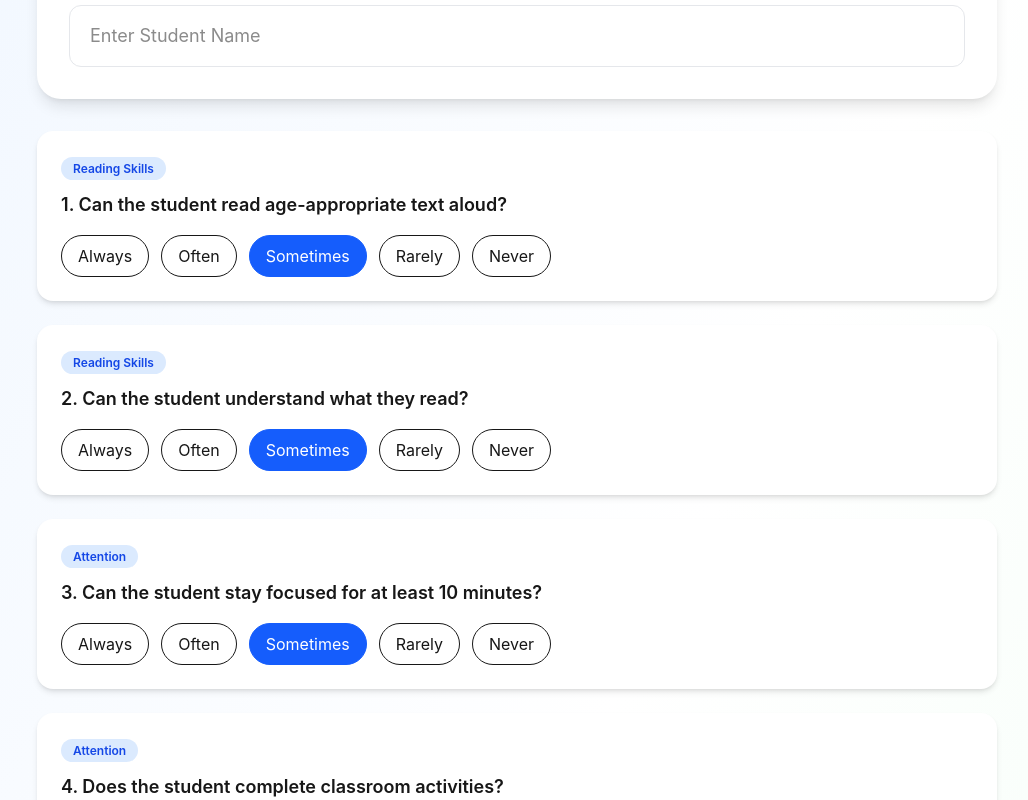
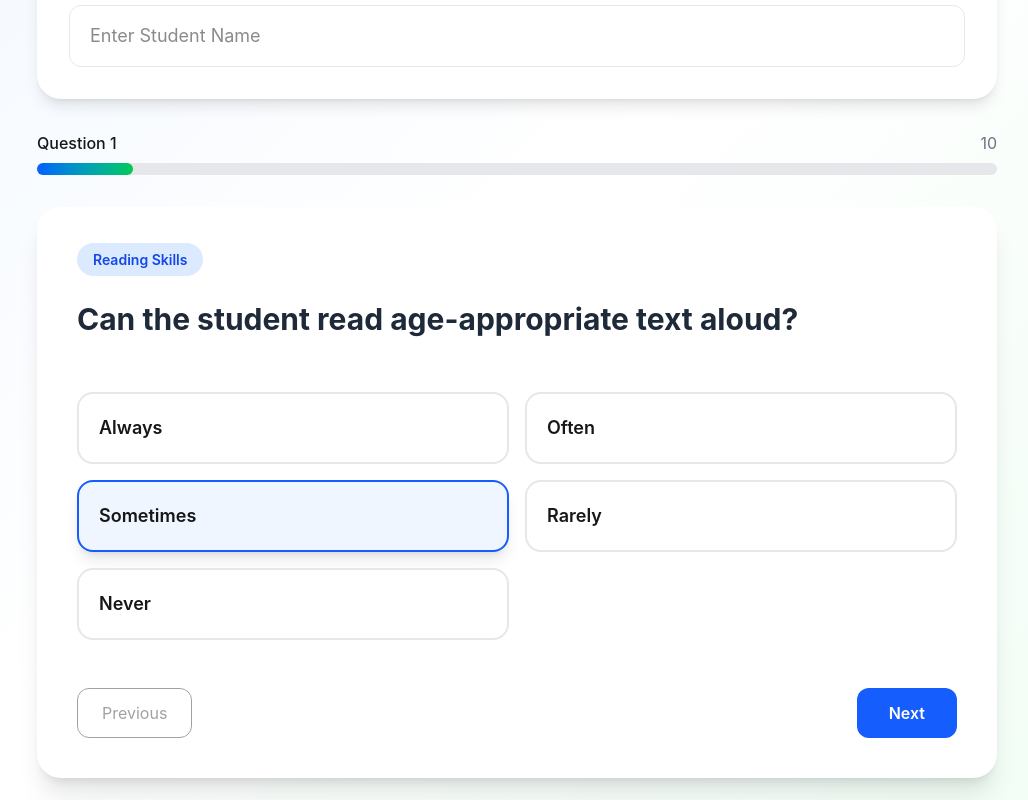
Before and after one commit to Supreetkaur1/learning-risk-platform, a Next.js app: page /assessment in a window 1280 px wide. Shown: the part 380-1180 px from the top of the page, without its empty margins (123-1151 px from the left). Built offline with nearby package versions, Linux system fonts and the light colour scheme.

Commit message:
Improved Questions

```diff
--- a/app/assessment/AssessmentForm.tsx
+++ b/app/assessment/AssessmentForm.tsx
@@ -8,70 +8,17 @@ import {
   getRecommendation,
 } from "@/lib/risk-engine";
 
-const QUESTIONS = [
-  {
-    category: "Reading Skills",
-    question:
-      "Can the student read age-appropriate text aloud?",
-  },
-  {
-    category: "Reading Skills",
-    question:
-      "Can the student understand what they read?",
-  },
-  {
-    category: "Attention",
-    question:
-      "Can the student stay focused for at least 10 minutes?",
-  },
-  {
-    category: "Attention",
-    question:
-      "Does the student complete classroom activities?",
-  },
-  {
-    category: "Instructions",
-    question:
-      "Can the student follow 2-3 step instructions?",
-  },
-  {
-    category: "Instructions",
-    question:
-      "Can the student follow classroom routines independently?",
-  },
-  {
-    category: "Writing",
-    question:
-      "Can the student write age-appropriate sentences?",
-  },
-  {
-    category: "Writing",
-    question:
-      "Is the student's writing generally legible?",
-  },
-  {
-    category: "Numeracy",
-    question:
-      "Can the student solve age-appropriate math problems?",
-  },
-  {
-    category: "Numeracy",
-    question:
-      "Can the student recognize and work with numbers confidently?",
-  },
-];
-
-const OPTIONS = [
-  { label: "Always", value: 5 },
-  { label: "Often", value: 4 },
-  { label: "Sometimes", value: 3 },
-  { label: "Rarely", value: 2 },
-  { label: "Never", value: 1 },
-];
+import {
+  QUESTIONS,
+  OPTIONS,
+} from "./questions";
 
 export default function AssessmentForm() {
   const [studentName, setStudentName] =
     useState("");
+
+  const [currentQuestion, setCurrentQuestion] =
+    useState(0);
 
   const [answers, setAnswers] =
     useState(Array(QUESTIONS.length).fill(3));
@@ -85,13 +32,36 @@ export default function AssessmentForm() {
   const [aiPlan, setAiPlan] =
     useState("");
 
+  const progress =
+    ((currentQuestion + 1) /
+      QUESTIONS.length) *
+    100;
+
   function updateAnswer(
-    index: number,
     value: number
   ) {
     const copy = [...answers];
-    copy[index] = value;
+    copy[currentQuestion] = value;
     setAnswers(copy);
+  }
+
+  function nextQuestion() {
+    if (
+      currentQuestion <
+      QUESTIONS.length - 1
+    ) {
+      setCurrentQuestion(
+        currentQuestion + 1
+      );
+    }
+  }
+
+  function previousQuestion() {
+    if (currentQuestion > 0) {
+      setCurrentQuestion(
+        currentQuestion - 1
+      );
+    }
   }
 
   function calculate() {
@@ -100,7 +70,8 @@ export default function AssessmentForm() {
       return;
     }
 
-    const score = calculateRisk(answers);
+    const score =
+      calculateRisk(answers);
 
     setAiPlan("");
 
@@ -221,112 +192,201 @@ export default function AssessmentForm() {
 
       </div>
 
-      {/* QUESTIONS */}
+      {/* PROGRESS */}
 
-      {QUESTIONS.map(
-        (q, index) => (
+      <div className="mb-8">
+
+        <div className="flex justify-between mb-2">
+
+          <span className="font-medium">
+            Question {currentQuestion + 1}
+          </span>
+
+          <span className="text-gray-500">
+            {QUESTIONS.length}
+          </span>
+
+        </div>
+
+        <div className="h-3 bg-gray-200 rounded-full">
+
           <div
-            key={index}
+            className="
+              h-3
+              bg-gradient-to-r
+              from-blue-600
+              to-green-500
+              rounded-full
+              transition-all
+              duration-300
+            "
+            style={{
+              width: `${progress}%`,
+            }}
+          />
+
+        </div>
+
+      </div>
+
+      {/* QUESTION CARD */}
+
+      <div
         className="
         bg-white
-              rounded-2xl
-              shadow-md
-              hover:shadow-xl
-              transition
-              p-6
-              mb-6
+        rounded-3xl
+        shadow-xl
+        p-10
+        min-h-[420px]
       "
       >
-            <div className="mb-3">
-              <span className="
+        <div className="mb-6">
+
+          <span
+            className="
             bg-blue-100
             text-blue-700
-                px-3
-                py-1
+            px-4
+            py-2
             rounded-full
-                text-xs
+            text-sm
             font-semibold
-              ">
-                {q.category}
+          "
+          >
+            {
+              QUESTIONS[
+                currentQuestion
+              ].category
+            }
           </span>
+
         </div>
 
-            <h3 className="font-semibold text-lg mb-4">
-              {index + 1}. {q.question}
-            </h3>
+        <h2
+          className="
+          text-3xl
+          font-bold
+          text-gray-800
+          leading-relaxed
+          mb-12
+        "
+        >
+          {
+            QUESTIONS[
+              currentQuestion
+            ].question
+          }
+        </h2>
 
-            <div className="flex flex-wrap gap-3">
+        <div className="grid md:grid-cols-2 gap-4">
 
           {OPTIONS.map(
             (option) => (
-                  <label
+              <button
                 key={option.value}
+                onClick={() =>
+                  updateAnswer(
+                    option.value
+                  )
+                }
                 className={`
-                      px-4 py-2 rounded-full border
-                      cursor-pointer transition
+                  p-5
+                  rounded-2xl
+                  border-2
+                  text-left
+                  transition-all
                   ${
-                        answers[index] === option.value
-                          ? "bg-blue-600 text-white border-blue-600"
-                          : "bg-white hover:bg-gray-50"
+                    answers[
+                      currentQuestion
+                    ] ===
+                    option.value
+                      ? "border-blue-600 bg-blue-50 shadow-lg"
+                      : "border-gray-200 hover:border-blue-300"
                   }
                 `}
               >
-                    <input
-                      type="radio"
-                      className="hidden"
-                      checked={
-                        answers[index] ===
-                        option.value
-                      }
-                      onChange={() =>
-                        updateAnswer(
-                          index,
-                          option.value
-                        )
-                      }
-                    />
-
+                <div className="font-semibold text-lg">
                   {option.label}
-                  </label>
+                </div>
+              </button>
             )
           )}
 
         </div>
 
-          </div>
-        )
-      )}
-
-      {/* GENERATE */}
+        <div className="flex justify-between mt-12">
 
           <button
-        onClick={calculate}
+            onClick={
+              previousQuestion
+            }
+            disabled={
+              currentQuestion === 0
+            }
             className="
-          w-full
+              px-6
+              py-3
+              rounded-xl
+              border
+              disabled:opacity-40
+            "
+          >
+            Previous
+          </button>
+
+          {currentQuestion ===
+          QUESTIONS.length - 1 ? (
+            <button
+              onClick={
+                calculate
+              }
+              className="
                 bg-orange-500
                 hover:bg-orange-600
                 text-white
+                px-8
+                py-3
+                rounded-xl
                 font-semibold
-          py-4
-          rounded-2xl
-          shadow-lg
-          transition
               "
             >
               Generate Assessment
             </button>
+          ) : (
+            <button
+              onClick={
+                nextQuestion
+              }
+              className="
+                bg-blue-600
+                hover:bg-blue-700
+                text-white
+                px-8
+                py-3
+                rounded-xl
+                font-semibold
+              "
+            >
+              Next
+            </button>
+          )}
+
+        </div>
+
+      </div>
 
       {/* RESULTS */}
 
       {result && (
-        <div className="
+        <div
+          className="
           mt-12
           bg-white
           rounded-3xl
           shadow-xl
           p-10
-        ">
-
+        "
+        >
           <h2 className="text-3xl font-bold mb-8">
             Assessment Result
           </h2>
@@ -337,7 +397,6 @@ export default function AssessmentForm() {
               <p className="text-gray-500">
                 Student
               </p>
-
               <h3 className="text-2xl font-bold">
                 {studentName}
               </h3>
@@ -347,7 +406,6 @@ export default function AssessmentForm() {
               <p className="text-gray-500">
                 Risk Score
               </p>
-
               <h3 className="text-2xl font-bold">
                 {result.score.toFixed(0)}
               </h3>
@@ -357,17 +415,12 @@ export default function AssessmentForm() {
               <p className="text-gray-500">
                 Status
               </p>
-
               <h3 className="text-xl font-bold">
                 {result.status}
               </h3>
             </div>
 
           </div>
-
-          <h3 className="font-bold text-xl mb-3">
-            Recommended Actions
-          </h3>
 
           <ul className="list-disc pl-6 space-y-2">
             {result.recommendations.map(
@@ -396,12 +449,10 @@ export default function AssessmentForm() {
               className="
                 mt-8
                 bg-blue-600
-                hover:bg-blue-700
                 text-white
                 px-6
                 py-3
                 rounded-xl
-                font-semibold
               "
             >
               {loadingPlan
@@ -411,7 +462,8 @@ export default function AssessmentForm() {
           )}
 
           {aiPlan && (
-            <div className="
+            <div
+              className="
               mt-8
               bg-gradient-to-r
               from-blue-50
@@ -420,7 +472,8 @@ export default function AssessmentForm() {
               border-blue-100
               rounded-2xl
               p-6
-            ">
+            "
+            >
               <h3 className="text-2xl font-bold mb-4">
                 ✨ AI Recommended Action Plan
               </h3>
@@ -432,7 +485,9 @@ export default function AssessmentForm() {
           )}
 
           <button
-            onClick={saveAssessment}
+            onClick={
+              saveAssessment
+            }
             className="
               mt-8
               bg-green-600
@@ -441,8 +496,6 @@ export default function AssessmentForm() {
               px-8
               py-3
               rounded-xl
-              font-semibold
-              shadow-md
             "
           >
             Save Assessment
--- /dev/null
+++ b/app/assessment/questions.ts
@@ -0,0 +1,60 @@
+export const QUESTIONS = [
+  {
+    category: "Reading Skills",
+    question:
+      "Can the student read age-appropriate text aloud?",
+  },
+  {
+    category: "Reading Skills",
+    question:
+      "Can the student understand what they read?",
+  },
+  {
+    category: "Attention",
+    question:
+      "Can the student stay focused for at least 10 minutes?",
+  },
+  {
+    category: "Attention",
+    question:
+      "Does the student complete classroom activities?",
+  },
+  {
+    category: "Instructions",
+    question:
+      "Can the student follow 2-3 step instructions?",
+  },
+  {
+    category: "Instructions",
+    question:
+      "Can the student follow classroom routines independently?",
+  },
+  {
+    category: "Writing",
+    question:
+      "Can the student write age-appropriate sentences?",
+  },
+  {
+    category: "Writing",
+    question:
+      "Is the student's writing generally legible?",
+  },
+  {
+    category: "Numeracy",
+    question:
+      "Can the student solve age-appropriate math problems?",
+  },
+  {
+    category: "Numeracy",
+    question:
+      "Can the student recognize and work with numbers confidently?",
+  },
+];
+
+export const OPTIONS = [
+  { label: "Always", value: 5 },
+  { label: "Often", value: 4 },
+  { label: "Sometimes", value: 3 },
+  { label: "Rarely", value: 2 },
+  { label: "Never", value: 1 },
+];
```
Lines whose indentation alone changed are shown as unchanged.
